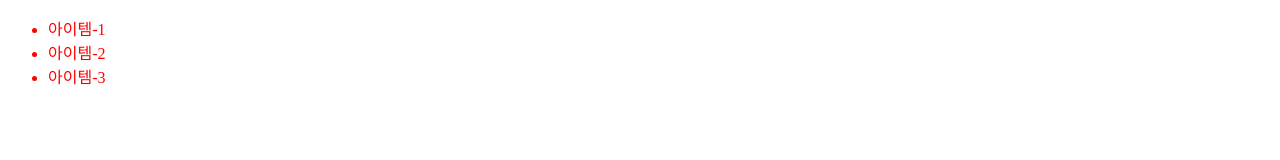
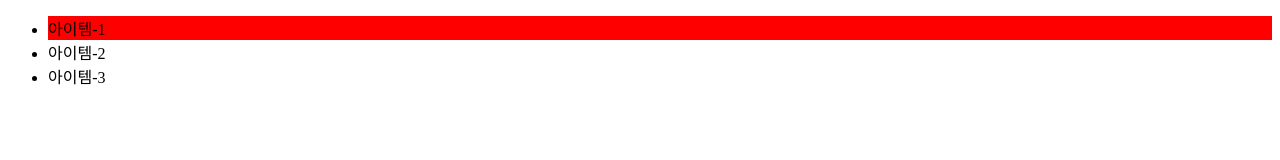
Before and after one commit to sjm-L/lecture, a plain HTML site: page no-css.html in a window 1280 px wide. Drawn offline with Linux system fonts and the light colour scheme.

Commit message:
backgroundColor 변경

```diff
--- a/no-css.html
+++ b/no-css.html
@@ -12,14 +12,18 @@
       <li>아이템-3</li>
     </ul>
     <script>
-      for (
-        let i = 0;
-        i < window.document.body.children[0].children.length;
-        i++
-      ) {
-        window.document.body.children[0].children[i].style.color = "red";
-      }
-      const myTarget = window.document.body.children[0].children[0].style.color;
+      const myList = document.querySelector("#my-list");
+      console.dir(myList);
+      // for (
+      //   let i = 0;
+      //   i < window.document.body.children[0].children.length;
+      //   i++
+      // ) {
+      //   window.document.body.children[0].children[i].style.color = "red";
+      // }
+      const myTarget =
+        (window.document.body.children[0].children[0].style.backgroundColor =
+          "red");
       console.dir(myTarget);
     </script>
   </body>
```
